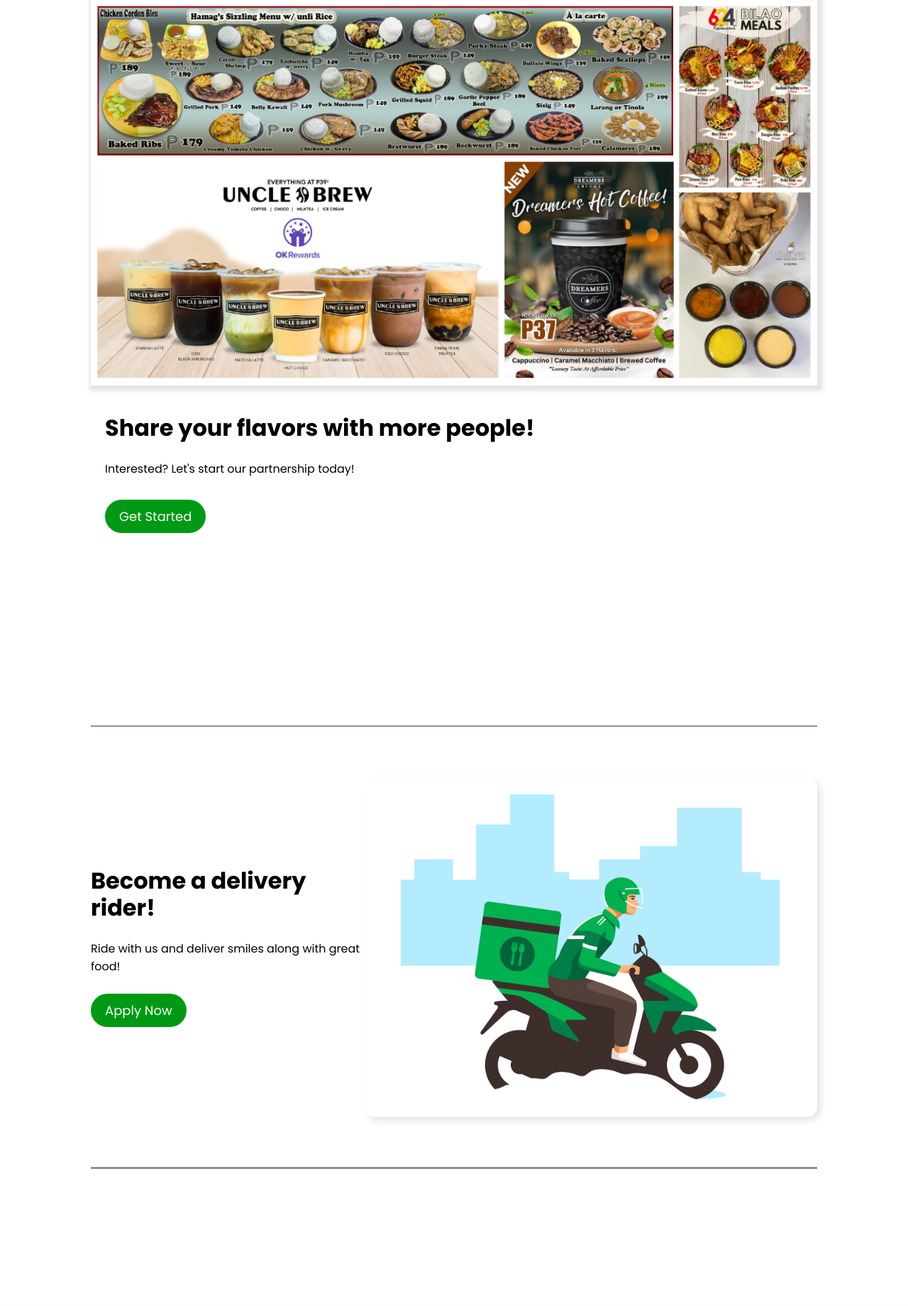
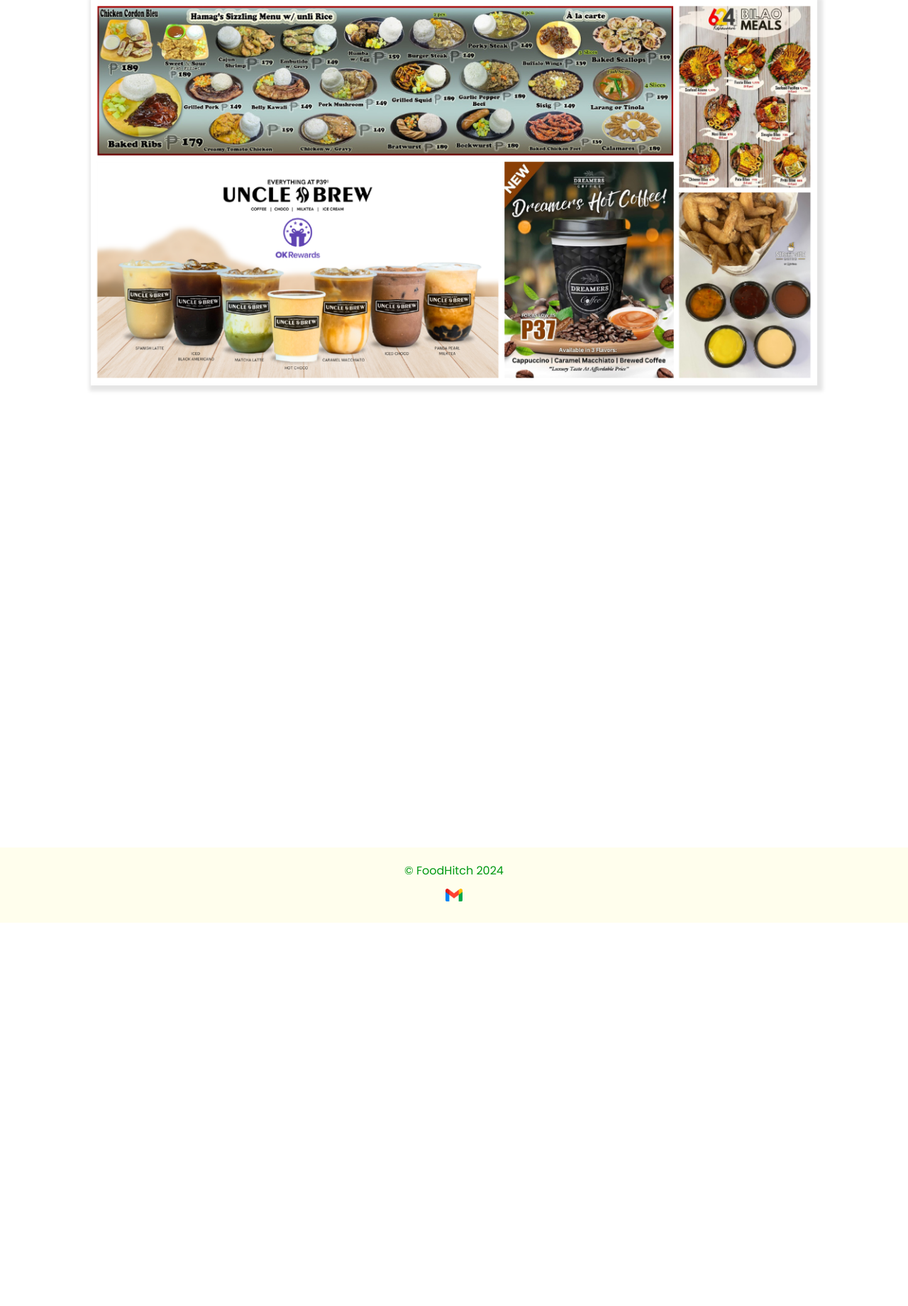
Before and after one commit to Sariel143/SIA2-PIPELINE-ACTIVITY, a Django app: page / in a window 1280 px wide. Shown: the part 1042-2882 px from the top of the page at 71% size. After the commit the page ends 2342 px from the top, so only its background shows below. Run offline with Django 5.2, Linux system fonts and the light colour scheme.

Commit message:
Remove Some Buttons

```diff
--- a/Website_App/templates/index.html
+++ b/Website_App/templates/index.html
@@ -35,26 +35,11 @@
         <a href="{% url 'customer_login' %}" class="cta-button">Order Now</a>
     </div>
 
-
     <div class="page3">
         <img src="{% static 'images/picmenu.png' %}" alt="Logo" class="logo">
-        <div class="text-content">
-            <h1>Share your flavors with more people!</h1>
-            <p>Interested? Let's start our partnership today!</p>
-            <a href="#" class="cta-button">Get Started</a>
-        </div>
     </div>
-    <hr class="divider"> <!-- Divider after page 3 -->
 
-    <div class="page4">
-        <div class="text-content">
-            <h1>Become a delivery rider!</h1>
-            <p>Ride with us and deliver smiles along with great food!</p>
-            <a href="#" class="button2">Apply Now</a>
-        </div>
-        <img src="{% static 'images/rider_4x.gif' %}" alt="Logo" class="logo">
-    </div>
-    <hr class="divider"> <!-- Divider after page 3 -->
+
 
     <footer class="footer">
         <div class="footer-content">
```
Also changed, not shown: db.sqlite3.
